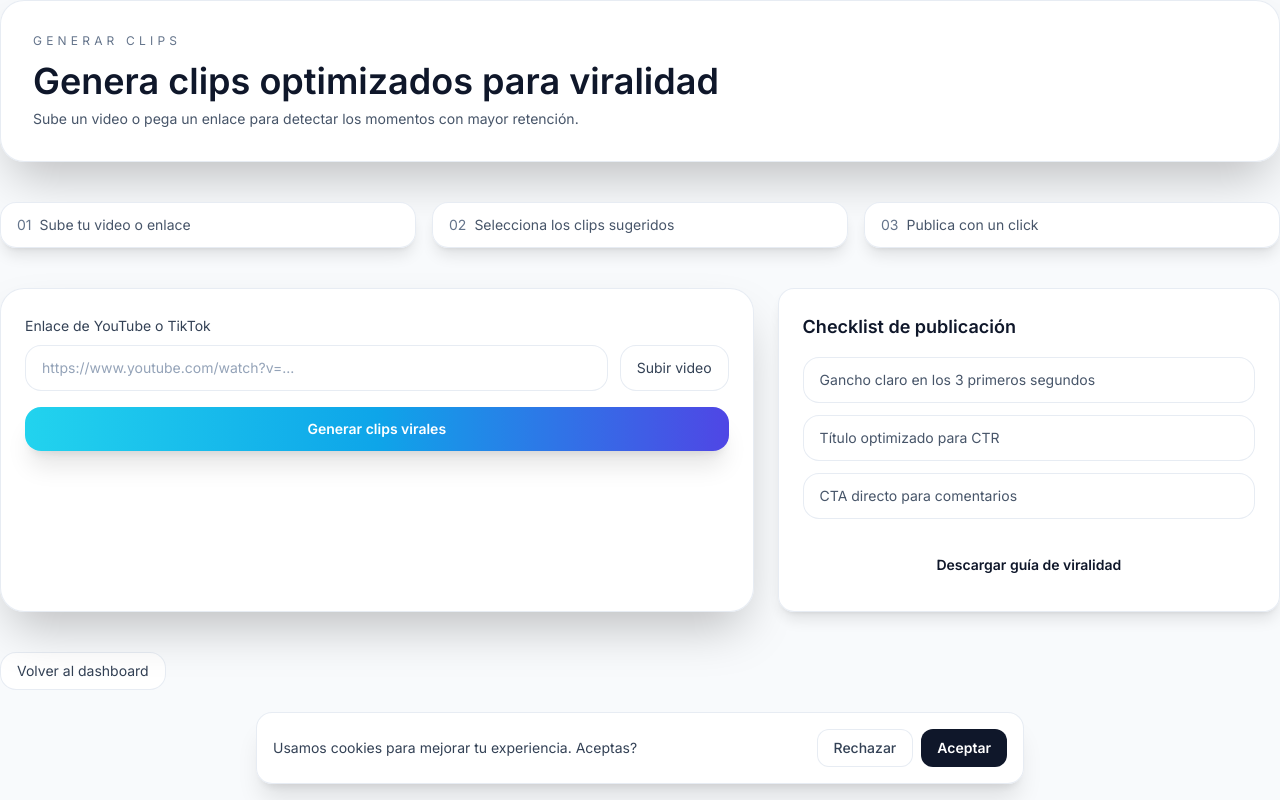
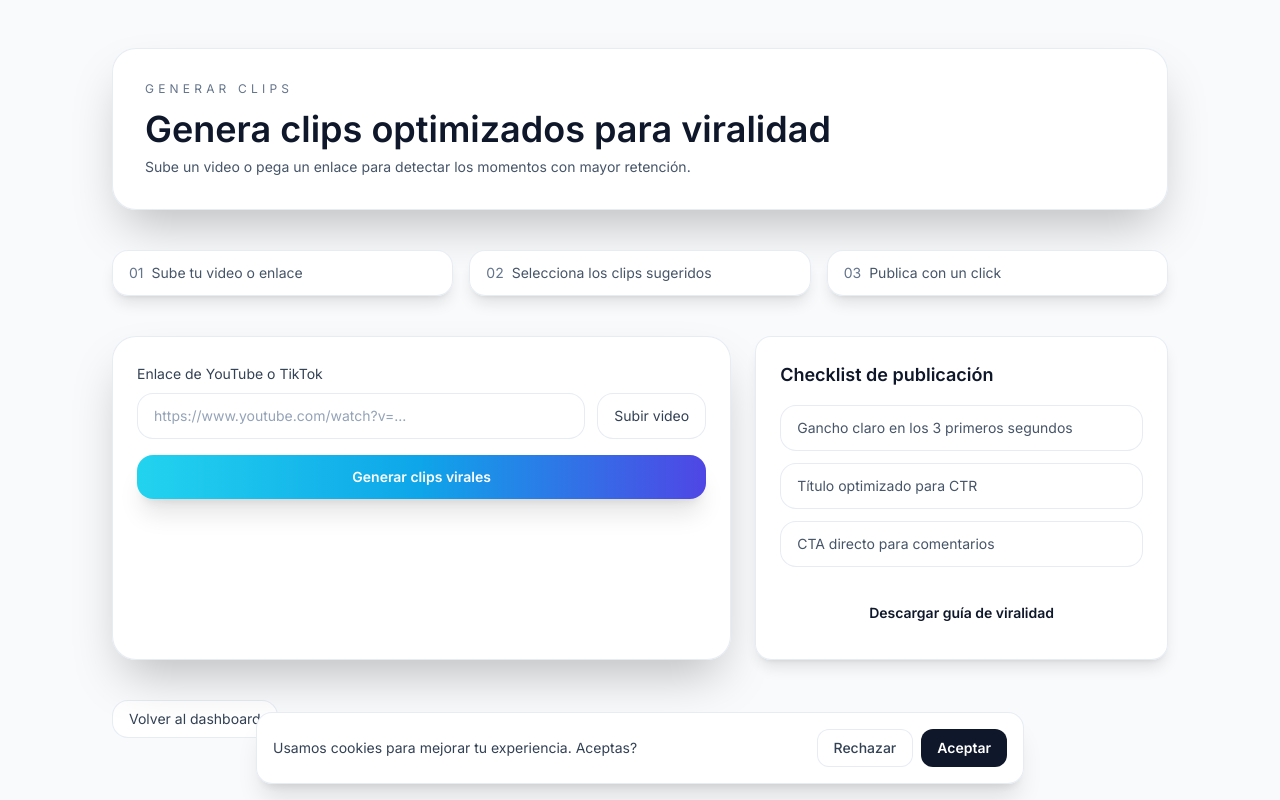
Before and after one commit to mateiiorga2009-sudo/mvp-bachiller, a Next.js app: page /generate in a window 1280 px wide. Built offline with nearby package versions, Linux system fonts and the light colour scheme; no server answers; sample sign-in values are in the browser's storage.

Commit message:
Mejorar espaciado y contención interna del dashboard

```diff
--- a/app/clips/page.tsx
+++ b/app/clips/page.tsx
@@ -31,7 +31,8 @@ export default async function ClipsPage() {
   }));
 
   return (
-    <section className="space-y-10 animate-panel-in">
+    <section className="animate-panel-in">
+      <div className="mx-auto w-full max-w-6xl space-y-10 px-6 py-8 sm:px-8 sm:py-10 lg:px-12 lg:py-12">
         <header className="rounded-3xl border border-slate-200/80 bg-white/90 p-8 shadow-2xl backdrop-blur-xl dark:border-white/20 dark:bg-white/10">
         <p className="text-xs uppercase tracking-[0.35em] text-slate-500 dark:text-white/60">
           Clips sugeridos
@@ -106,6 +107,7 @@ export default async function ClipsPage() {
         >
           Volver al dashboard
         </Link>
+      </div>
     </section>
   );
 }
--- a/app/connect/page.tsx
+++ b/app/connect/page.tsx
@@ -12,7 +12,8 @@ export default async function ConnectPage() {
   }
 
   return (
-    <section className="space-y-10 animate-panel-in">
+    <section className="animate-panel-in">
+      <div className="mx-auto w-full max-w-6xl space-y-10 px-6 py-8 sm:px-8 sm:py-10 lg:px-12 lg:py-12">
         <header className="rounded-3xl border border-slate-200/80 bg-white/90 p-8 shadow-2xl backdrop-blur-xl dark:border-white/20 dark:bg-white/10">
         <p className="text-xs uppercase tracking-[0.35em] text-slate-500 dark:text-white/60">
           Conectar canales
@@ -52,6 +53,7 @@ export default async function ConnectPage() {
         >
           Volver al dashboard
         </Link>
+      </div>
     </section>
   );
 }
--- a/app/generate/page.tsx
+++ b/app/generate/page.tsx
@@ -12,7 +12,8 @@ export default async function GeneratePage() {
   }
 
   return (
-    <section className="space-y-10 animate-panel-in">
+    <section className="animate-panel-in">
+      <div className="mx-auto w-full max-w-6xl space-y-10 px-6 py-8 sm:px-8 sm:py-10 lg:px-12 lg:py-12">
         <header className="rounded-3xl border border-slate-200/80 bg-white/90 p-8 shadow-2xl backdrop-blur-xl dark:border-white/20 dark:bg-white/10">
         <p className="text-xs uppercase tracking-[0.35em] text-slate-500 dark:text-white/60">
           Generar clips
@@ -76,6 +77,7 @@ export default async function GeneratePage() {
         >
           Volver al dashboard
         </Link>
+      </div>
     </section>
   );
 }
--- a/app/library/page.tsx
+++ b/app/library/page.tsx
@@ -31,7 +31,8 @@ export default async function LibraryPage() {
   }));
 
   return (
-    <section className="space-y-10 animate-panel-in">
+    <section className="animate-panel-in">
+      <div className="mx-auto w-full max-w-6xl space-y-10 px-6 py-8 sm:px-8 sm:py-10 lg:px-12 lg:py-12">
       <header className="rounded-3xl border border-slate-200/80 bg-white/90 p-8 shadow-2xl backdrop-blur-xl dark:border-white/20 dark:bg-white/10">
         <div className="flex flex-col gap-6 lg:flex-row lg:items-center lg:justify-between">
           <div>
@@ -131,6 +132,7 @@ export default async function LibraryPage() {
         >
           Volver al dashboard
         </Link>
+      </div>
     </section>
   );
 }
```
Lines whose indentation alone changed are shown as unchanged.
